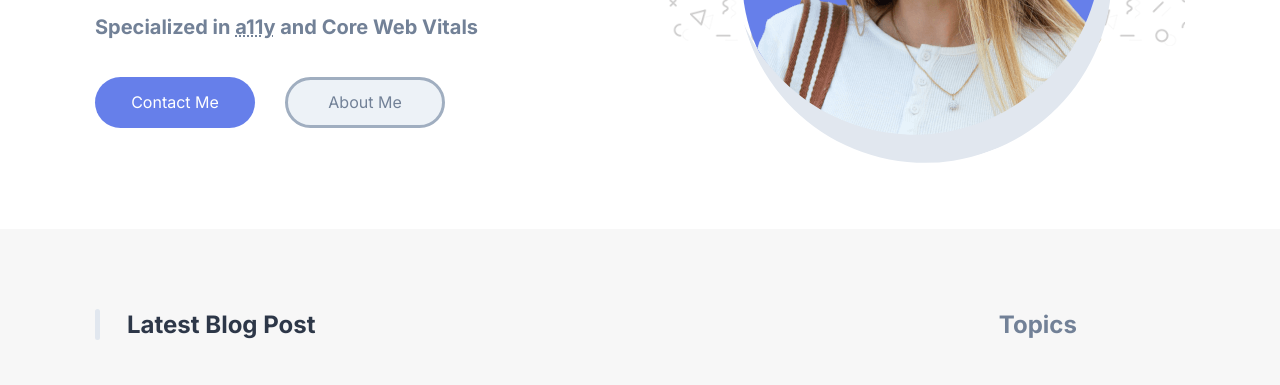
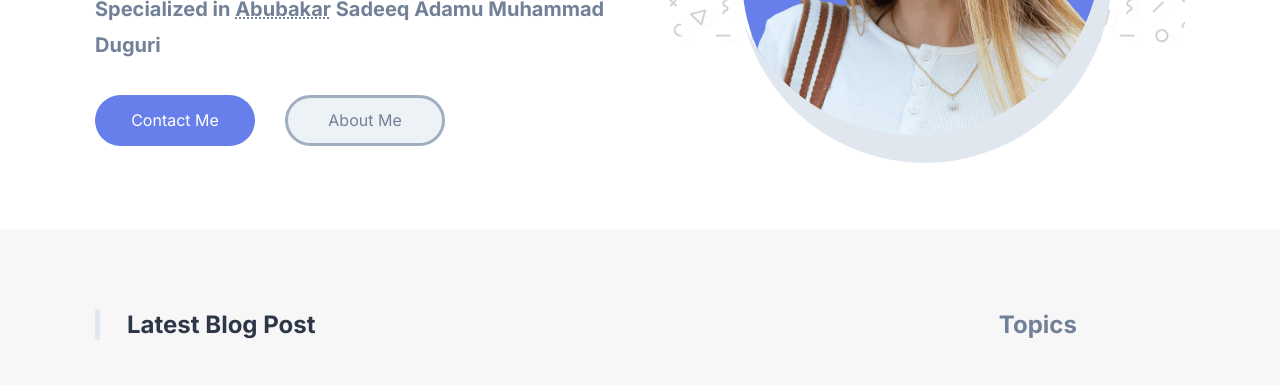
Before and after one commit to sadeeq-17/sadeeq.github.io, a plain HTML site: page index.html in a window 1280 px wide. Shown: the part 390-775 px from the top of the page. Drawn offline with nearby package versions, Linux system fonts and the light colour scheme.

Commit message:
Update index.html

```diff
--- a/index.html
+++ b/index.html
@@ -156,8 +156,8 @@
           </h1>
 
           <p class="h3">
-            Specialized in <abbr title="Accessibility">a11y</abbr>
-            and Core Web Vitals
+            Specialized in <abbr title="Accessibility">Abubakar</abbr>
+            Sadeeq Adamu Muhammad Duguri
           </p>
 
           <div class="btn-group">
```
